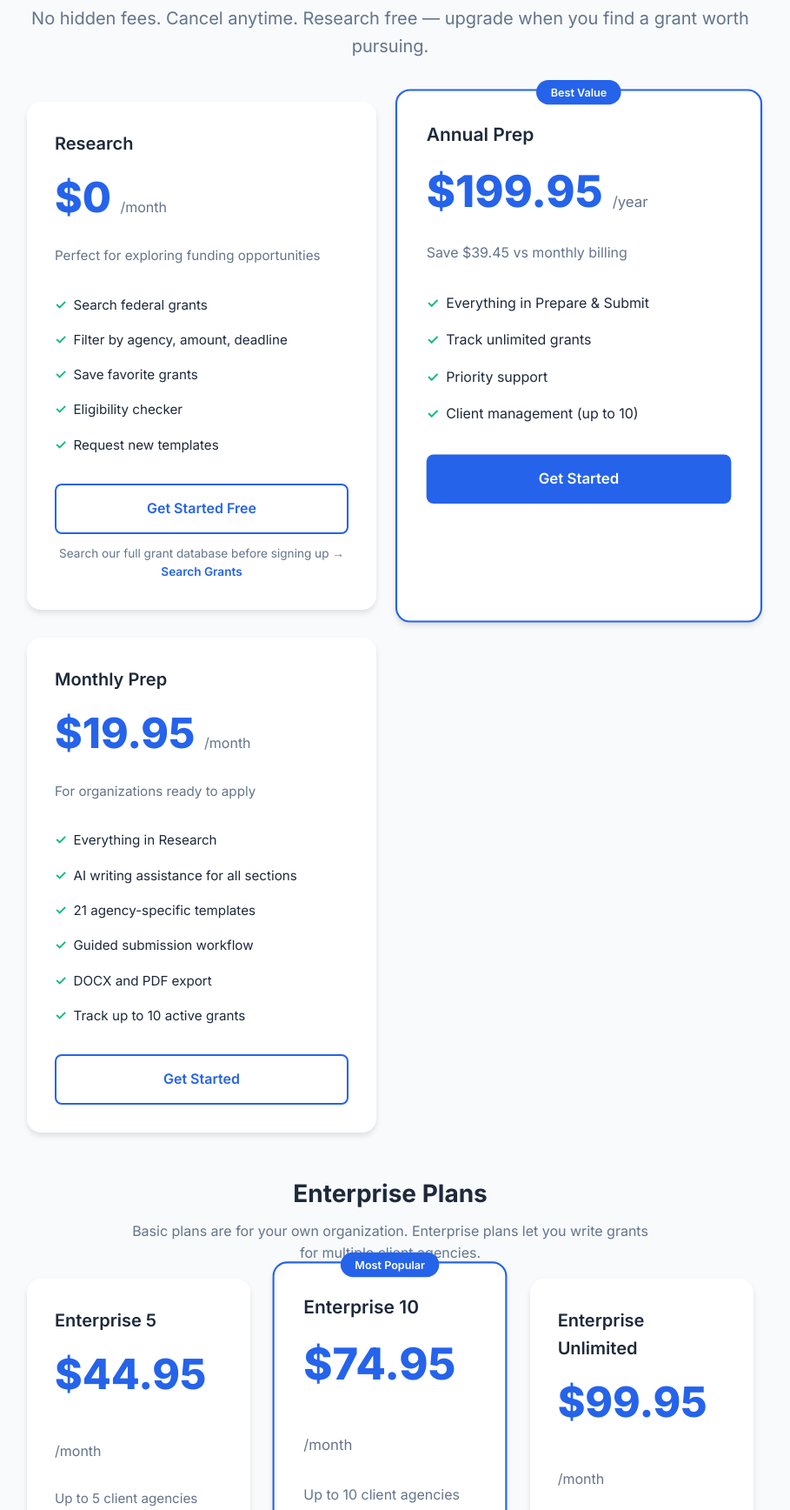
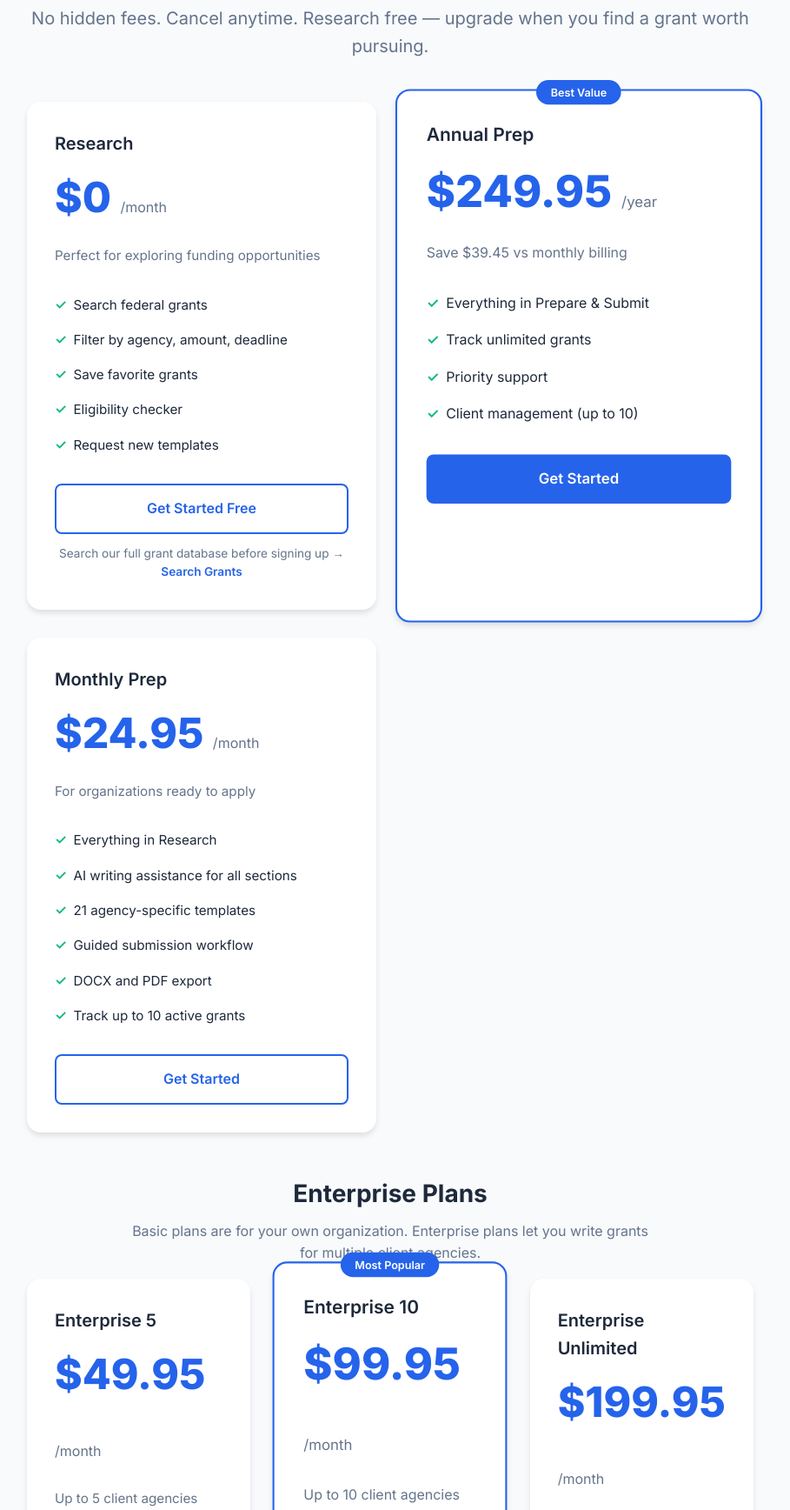
Before and after one commit to fbwalker4/GrantPro, a Flask app: page /pricing in a window 1280 px wide. Shown: the part 193-1929 px from the top of the page at 87% size, without its empty margins (191-1100 px from the left). Run offline with Flask 3, Linux system fonts and the light colour scheme; data that the repository does not hold is empty; parts of the project's set-up code (start-up, migrations or seed data) failed here and were passed over; some libraries are stand-ins or nearby versions.

Commit message:
Update pricing to match current rates: $24.95/month, $249.95/year
Also updated enterprise pricing: 5-user $49.95/mo, 10-user $99.95/mo, Unlimited $199.95/mo

```diff
--- a/portal/templates/pricing.html
+++ b/portal/templates/pricing.html
@@ -108,7 +108,7 @@
             <div class="plan featured">
                 <div class="plan-badge">Best Value</div>
                 <div class="plan-name">Annual Prep</div>
-                <div class="plan-price">$199.95 <span>/year</span></div>
+                <div class="plan-price">$249.95 <span>/year</span></div>
                 <p class="plan-desc">Save $39.45 vs monthly billing</p>
                 <ul class="plan-features">
                     <li>Everything in Prepare & Submit</li>
@@ -121,7 +121,7 @@
 
             <div class="plan">
                 <div class="plan-name">Monthly Prep</div>
-                <div class="plan-price">$19.95 <span>/month</span></div>
+                <div class="plan-price">$24.95 <span>/month</span></div>
                 <p class="plan-desc">For organizations ready to apply</p>
                 <ul class="plan-features">
                     <li>Everything in Research</li>
@@ -143,7 +143,7 @@
         <div class="pricing-grid" style="grid-template-columns: repeat(3, 1fr);">
             <div class="plan">
                 <div class="plan-name">Enterprise 5</div>
-                <div class="plan-price">$44.95 <span>/month</span></div>
+                <div class="plan-price">$49.95 <span>/month</span></div>
                 <p class="plan-desc">Up to 5 client agencies</p>
                 <ul class="plan-features">
                     <li>Unlimited grant submissions</li>
@@ -158,7 +158,7 @@
             <div class="plan featured">
                 <div class="plan-badge">Most Popular</div>
                 <div class="plan-name">Enterprise 10</div>
-                <div class="plan-price">$74.95 <span>/month</span></div>
+                <div class="plan-price">$99.95 <span>/month</span></div>
                 <p class="plan-desc">Up to 10 client agencies</p>
                 <ul class="plan-features">
                     <li>Unlimited grant submissions</li>
@@ -173,7 +173,7 @@
 
             <div class="plan">
                 <div class="plan-name">Enterprise Unlimited</div>
-                <div class="plan-price">$99.95 <span>/month</span></div>
+                <div class="plan-price">$199.95 <span>/month</span></div>
                 <p class="plan-desc">Unlimited client agencies</p>
                 <ul class="plan-features">
                     <li>Unlimited grant submissions</li>
```
